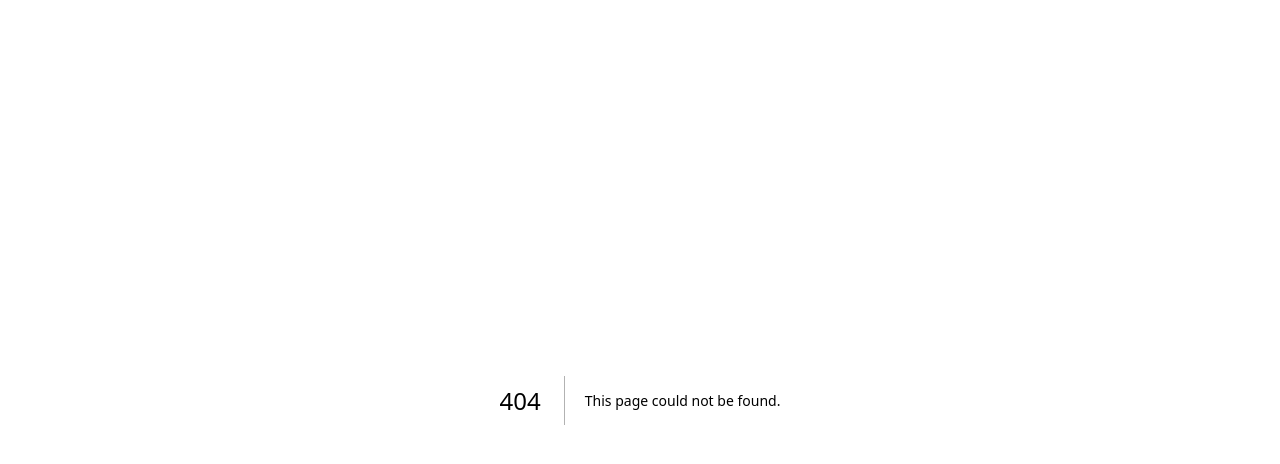
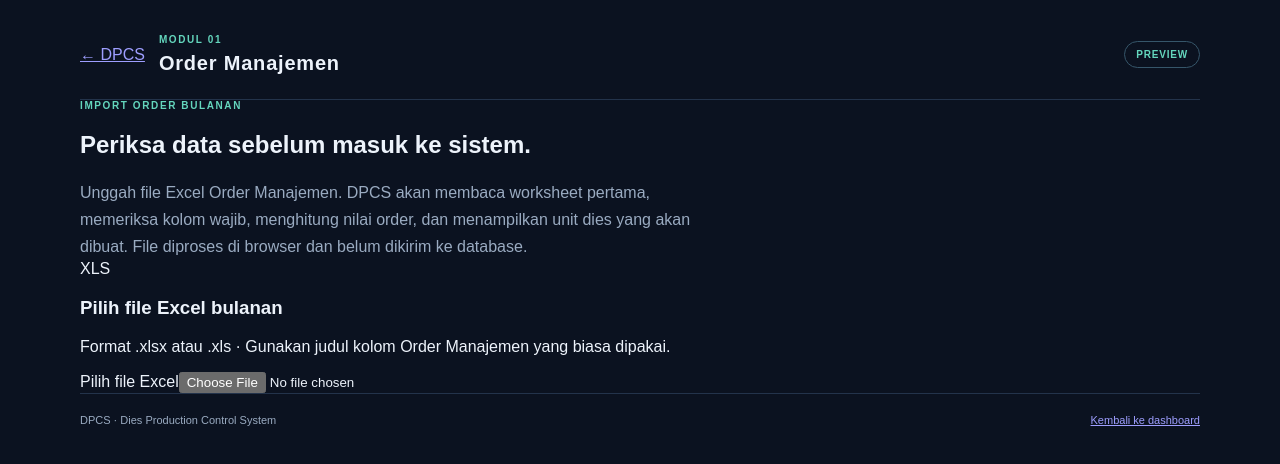
Before and after one commit to maverickfast19-boop/dpcs-production-system, a Next.js app: page /orders in a window 1280 px wide. Before the commit this address had no page. Shown: the top 464 px of the page. Built offline with nearby package versions, Linux system fonts and the light colour scheme.

Commit message:
Add Order Manajemen page

```diff
--- /dev/null
+++ b/src/app/orders/page.tsx
@@ -0,0 +1,5 @@
+import OrderManager from "./order-manager";
+
+export default function OrdersPage() {
+  return <OrderManager />;
+}
```
